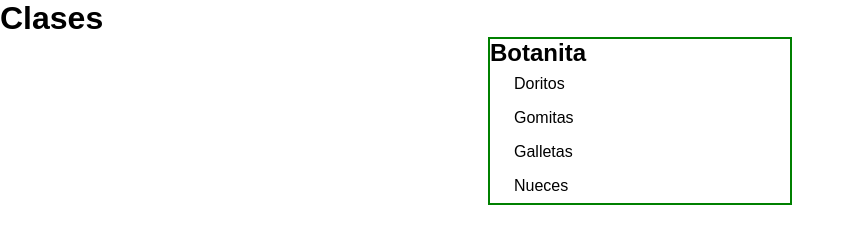
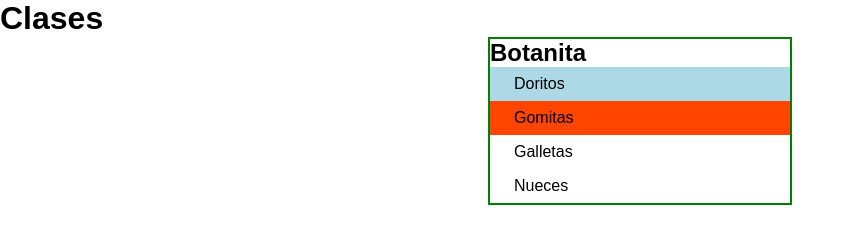
Before and after one commit to MikeyMX332/DOM, a plain HTML site: page 04-clases/index.html in a window 1280 px wide. Shown: the whole page, without its empty margins (0-854 px from the left). Drawn offline with Linux system fonts and the light colour scheme.

Commit message:
Terminamos clases con JS

```diff
--- a/04-clases/index.html
+++ b/04-clases/index.html
@@ -13,8 +13,8 @@
   <div class="ingredientes">
     <h2 class="subtitulo">Botanita</h2>
     <ul class="lista">
-    <li class="botana">Doritos</li>
-    <li class="botana">Gomitas</li>
+    <li class="botana bg-lightblue">Doritos</li>
+    <li class="botana bg-orangered">Gomitas</li>
     <li class="botana">Galletas</li>
     <li class="botana">Nueces</li>
   </ul>
--- a/04-clases/script.js
+++ b/04-clases/script.js
@@ -4,6 +4,61 @@
 
 */
 
-const primeraBotama= document.getElementsByTagName(`li`);
+const Botanas= document.getElementsByTagName(`li`);
 
-console.log(primeraBotana)
+console.log(Botanas)
+
+/*
+
+Propiedade classlist
+
+Accedemos a la lista de clases que tiene un elemento.
+
+elemento.classlist
+
+-Devuelve un DOM Token List (Listado de clases en el DOM) en tipo array.
+
+*/
+
+console.log (Botanas [0].classList );
+console.log (Botanas [0].classList[0]); //Acceso a clases a través de su  índice
+
+/*
+
+Para Agregar clases usamos el método add()
+
+elemento.classList.add(clase)
+
+-Nombre de la clase pasa como string entre " " o ``
+
+*/
+
+Botanas[1].classList.add("bg-Lightblue")
+
+
+/*
+
+Verificar si existe yba clase en un elemento con el método containss()
+
+elemento.classList.contains(clases)
+
+-devuelve true si existe la clase
+-Devuelve false si no existe la clase
+
+*/
+
+console.log(Botanas[2].classList.contains("botana"))
+console.log(Botanas[2].classList.contains("bg-lightblue"))
+
+/*
+
+Para elminitar una clase usamos el método remove()
+
+elmento.classList.remove(clase)
+
+-La clase pasa como un string entre " " o ``
+
+*/
+
+Botanas[3].classList.remove("bg-orangered")
+Botanas[3].classList.remove("Botanas")
```
